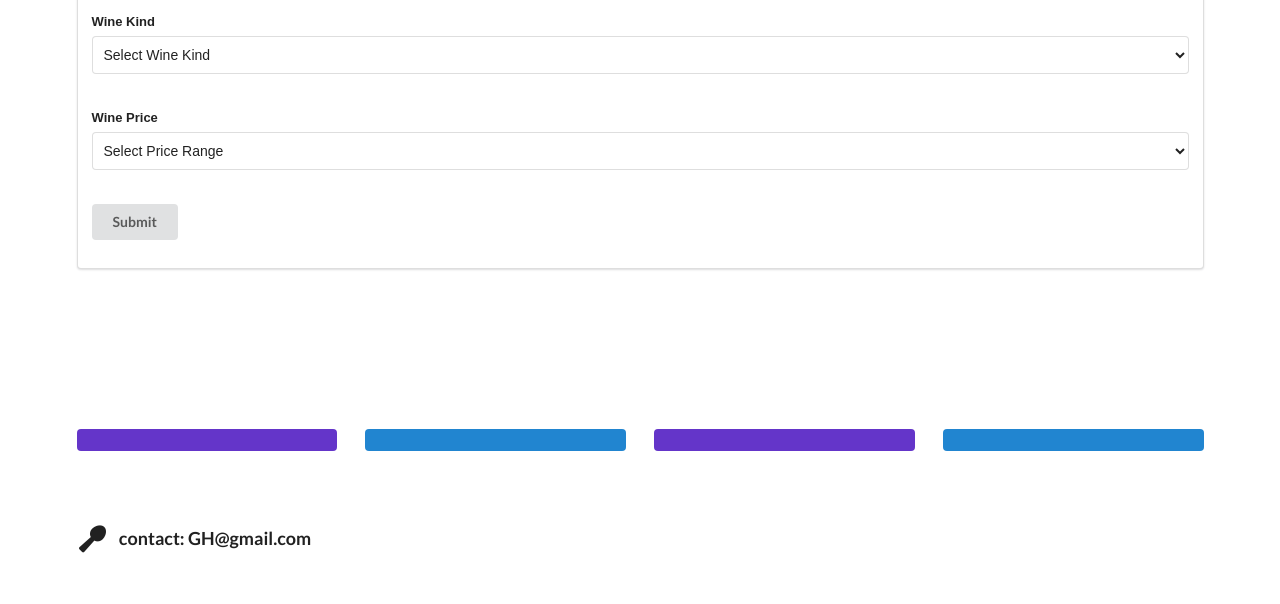
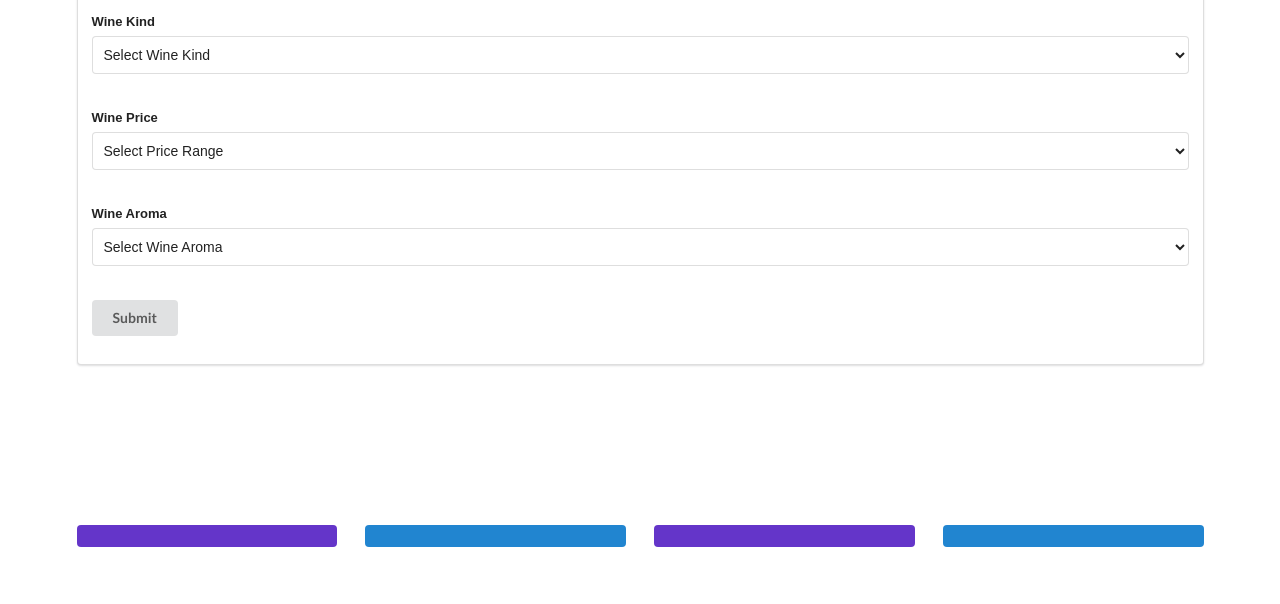
Before and after one commit to danielmoon2001/hong_restaurant.github.io, a plain HTML site: page GH_edu_project.html in a window 1280 px wide. Shown: the part 2590-3194 px from the top of the page. Drawn offline with nearby package versions, Linux system fonts and the light colour scheme.

Commit message:
Update GH_edu_project.html

```diff
--- a/GH_edu_project.html
+++ b/GH_edu_project.html
@@ -154,6 +154,24 @@
                     </select>
                 </div>
                 <br>
+                <div class="field">
+                    <label>Wine Aroma</label>
+                    <select class="ui fluid dropdown">
+                        <option value="">Select Wine Aroma</option>
+                        <option value="Fruity">Fruity</option>
+                        <option value="Floral">Floral</option>
+                        <option value="Herbal">Herbal</option>
+                        <option value="Yeast derived">Yeast derived</option>
+                        <option value="Dairy">Dairy</option>
+                        <option value="Oak related">Oak related</option>
+                        <option value="Nutty">Nutty</option>
+                        <option value="Savory">Savory</option>
+                        <option value="Sweet">Sweet</option>
+                        <option value="Earthy">Earthy</option>
+                        <option value="Dry">Dry</option>
+                    </select>
+                </div>
+                <br>
                 <a class="ui button" href="https://danielmoon2001.github.io/Basic_Computing__2020_Fall/submit_button_link.html">Submit</a>
             </form>
          </div>
```
